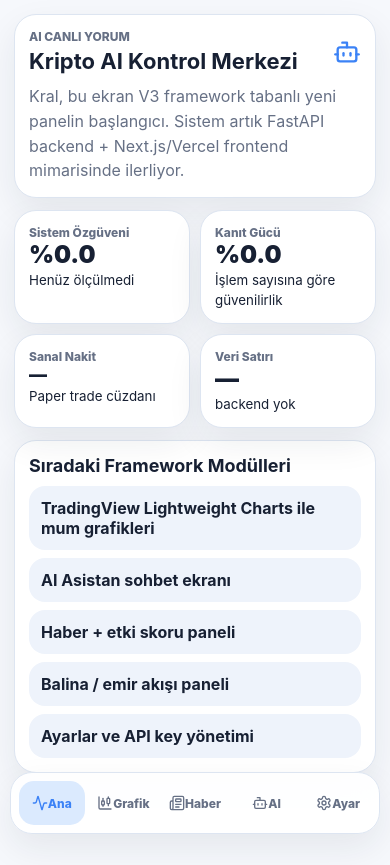
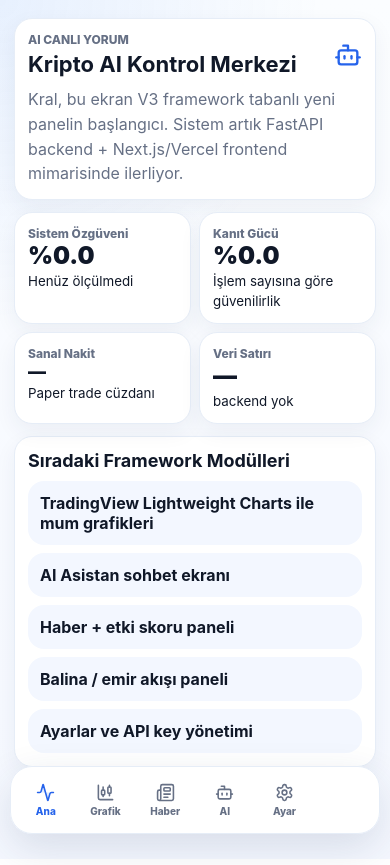
Before and after one commit to mehmetdem2005/Yeni-, a Next.js app in the folder frontend/: page / in a window 390 px wide. Built offline with nearby package versions, Linux system fonts and the light colour scheme; no server answers.

Commit message:
Refine mobile white UI theme to match target mockup

```diff
--- a/frontend/app/globals.css
+++ b/frontend/app/globals.css
@@ -1,20 +1,27 @@
 :root {
-  --bg: #f6f8fc;
+  --bg: #f5f8ff;
   --surface: #ffffff;
-  --surface-soft: #eef3fb;
-  --text: #172033;
+  --surface-soft: #f3f7ff;
+  --surface-blue: #eef5ff;
+  --text: #101828;
   --muted: #667085;
-  --border: #dde5f1;
-  --primary: #3b82f6;
-  --primary-soft: #dbeafe;
-  --good: #15803d;
-  --good-soft: #dcfce7;
-  --bad: #b91c1c;
-  --bad-soft: #fee2e2;
-  --warning: #b45309;
-  --warning-soft: #fef3c7;
-  --radius-xl: 22px;
-  --shadow-soft: 0 14px 35px rgba(31, 41, 55, 0.08);
+  --muted-2: #98a2b3;
+  --border: #e6edf7;
+  --primary: #2563eb;
+  --primary-2: #3b82f6;
+  --primary-soft: #eaf1ff;
+  --good: #16a34a;
+  --good-soft: #e8f8ef;
+  --bad: #dc2626;
+  --bad-soft: #feecec;
+  --warning: #f59e0b;
+  --warning-soft: #fff7e6;
+  --purple: #7c3aed;
+  --purple-soft: #f1edff;
+  --radius-xl: 18px;
+  --radius-lg: 14px;
+  --shadow-soft: 0 14px 34px rgba(35, 56, 92, 0.08);
+  --shadow-card: 0 8px 22px rgba(35, 56, 92, 0.06);
 }
 
 * { box-sizing: border-box; }
@@ -22,49 +29,218 @@
 html, body {
   margin: 0;
   min-height: 100%;
-  background: var(--bg);
+  background:
+    radial-gradient(circle at top left, rgba(59, 130, 246, 0.10), transparent 34%),
+    linear-gradient(180deg, #fbfdff 0%, var(--bg) 100%);
   color: var(--text);
   font-family: Inter, ui-sans-serif, system-ui, -apple-system, BlinkMacSystemFont, "Segoe UI", sans-serif;
 }
 
-body {
-  overflow-x: hidden;
+body { overflow-x: hidden; }
+
+button, input, textarea, select { font: inherit; }
+button { -webkit-tap-highlight-color: transparent; }
+a { color: inherit; text-decoration: none; }
+
+.app-shell {
+  width: min(430px, 100%);
+  margin: 0 auto;
+  padding: 18px 14px 92px;
 }
 
-button, input, textarea, select {
-  font: inherit;
+.page-title-row {
+  display: flex;
+  align-items: center;
+  justify-content: space-between;
+  gap: 10px;
+  margin: 4px 0 14px;
 }
 
-a {
-  color: inherit;
-  text-decoration: none;
+.page-title {
+  margin: 0;
+  font-size: 22px;
+  line-height: 1.08;
+  letter-spacing: -0.02em;
+  font-weight: 900;
 }
 
-.app-shell {
-  width: min(1280px, 100%);
-  margin: 0 auto;
-  padding: 14px;
-  padding-bottom: 92px;
+.chip {
+  display: inline-flex;
+  align-items: center;
+  gap: 5px;
+  min-height: 28px;
+  border-radius: 999px;
+  padding: 6px 10px;
+  background: var(--primary-soft);
+  color: var(--primary);
+  font-size: 11px;
+  font-weight: 900;
+}
+
+.confidence-badge {
+  min-width: 84px;
+  padding: 9px 10px;
+  border: 1px solid var(--border);
+  border-radius: 12px;
+  background: #fff;
+  box-shadow: var(--shadow-card);
+  text-align: center;
+}
+
+.confidence-badge span {
+  display: block;
+  color: var(--muted);
+  font-size: 9px;
+  font-weight: 900;
+}
+
+.confidence-badge b {
+  display: block;
+  margin-top: 1px;
+  color: var(--good);
+  font-size: 20px;
+  line-height: 1;
 }
 
 .card {
   background: var(--surface);
   border: 1px solid var(--border);
   border-radius: var(--radius-xl);
-  box-shadow: var(--shadow-soft);
-  padding: 14px;
+  box-shadow: var(--shadow-card);
+  padding: 13px;
+}
+
+.card-title {
+  margin: 0;
+  font-size: 15px;
+  font-weight: 900;
+  letter-spacing: -0.01em;
+}
+
+.card-muted {
+  color: var(--muted);
+  font-size: 12px;
+  line-height: 1.45;
 }
 
 .compact-grid {
   display: grid;
   grid-template-columns: repeat(2, minmax(0, 1fr));
+  gap: 8px;
+}
+
+.kpi-card {
+  min-height: 96px;
+  display: grid;
+  gap: 6px;
+}
+
+.kpi-label {
+  color: var(--muted);
+  font-size: 11px;
+  font-weight: 800;
+}
+
+.kpi-value {
+  font-size: 20px;
+  font-weight: 950;
+  letter-spacing: -0.02em;
+}
+
+.kpi-foot {
+  display: flex;
+  align-items: center;
+  justify-content: space-between;
+  gap: 8px;
+  color: var(--muted);
+  font-size: 11px;
+  font-weight: 700;
+}
+
+.icon-tile {
+  display: inline-grid;
+  place-items: center;
+  width: 34px;
+  height: 34px;
+  border-radius: 12px;
+  background: var(--primary-soft);
+  color: var(--primary);
+}
+
+.action-grid {
+  display: grid;
+  grid-template-columns: repeat(5, minmax(0, 1fr));
+  gap: 8px;
+}
+
+.action-btn {
+  min-height: 70px;
+  border: 0;
+  border-radius: 15px;
+  display: grid;
+  place-items: center;
+  gap: 5px;
+  padding: 9px 4px;
+  background: var(--surface-soft);
+  color: var(--primary);
+  font-size: 11px;
+  font-weight: 900;
+  box-shadow: inset 0 0 0 1px rgba(37, 99, 235, 0.05);
+}
+
+.action-btn svg { width: 20px; height: 20px; }
+.action-btn.green { background: linear-gradient(180deg, #20c66a, #10984f); color: #fff; }
+.action-btn.red { background: linear-gradient(180deg, #ef4444, #d92323); color: #fff; }
+.action-btn.purple { background: var(--purple-soft); color: var(--purple); }
+.action-btn.orange { background: var(--warning-soft); color: var(--warning); }
+
+.soft-list { display: grid; gap: 8px; }
+
+.signal-row {
+  display: grid;
+  grid-template-columns: 58px 1fr auto;
   gap: 10px;
+  align-items: center;
+  padding: 10px;
+  border-radius: 15px;
+  background: #fff;
+  border: 1px solid var(--border);
+}
+
+.signal-badge {
+  display: inline-grid;
+  place-items: center;
+  min-height: 38px;
+  border-radius: 13px;
+  font-weight: 950;
+  font-size: 13px;
+}
+
+.signal-badge.buy { color: var(--good); background: var(--good-soft); }
+.signal-badge.wait { color: var(--warning); background: var(--warning-soft); }
+.signal-badge.sell { color: var(--bad); background: var(--bad-soft); }
+
+.mini-line-chart {
+  height: 170px;
+  border-radius: 16px;
+  background:
+    linear-gradient(180deg, rgba(37, 99, 235, 0.08), transparent 72%),
+    repeating-linear-gradient(0deg, transparent 0 33px, rgba(102, 112, 133, 0.10) 34px 35px),
+    #fff;
+  position: relative;
+  overflow: hidden;
+}
+
+.mini-line-chart svg {
+  position: absolute;
+  inset: 0;
+  width: 100%;
+  height: 100%;
 }
 
 @media (min-width: 820px) {
-  .compact-grid {
-    grid-template-columns: repeat(4, minmax(0, 1fr));
-  }
+  .app-shell { width: min(980px, 100%); }
+  .compact-grid { grid-template-columns: repeat(4, minmax(0, 1fr)); }
 }
 
 .mobile-bottom-nav {
@@ -74,28 +250,29 @@ a {
   bottom: 10px;
   z-index: 30;
   display: grid;
-  grid-template-columns: repeat(5, 1fr);
-  gap: 6px;
-  padding: 8px;
-  background: rgba(255, 255, 255, 0.92);
+  grid-template-columns: repeat(6, 1fr);
+  gap: 2px;
+  padding: 7px 6px;
+  background: rgba(255, 255, 255, 0.96);
   border: 1px solid var(--border);
   border-radius: 22px;
-  box-shadow: var(--shadow-soft);
-  backdrop-filter: blur(12px);
+  box-shadow: 0 14px 40px rgba(35, 56, 92, 0.14);
+  backdrop-filter: blur(16px);
 }
 
 .mobile-bottom-nav a {
-  display: flex;
-  min-height: 44px;
+  display: grid;
+  min-height: 52px;
   align-items: center;
-  justify-content: center;
-  border-radius: 15px;
-  color: var(--muted);
-  font-size: 12px;
-  font-weight: 800;
+  justify-items: center;
+  align-content: center;
+  gap: 3px;
+  border-radius: 16px;
+  color: #667085;
+  font-size: 10px;
+  font-weight: 850;
 }
 
-.mobile-bottom-nav a.active {
-  background: var(--primary-soft);
-  color: var(--primary);
-}
+.mobile-bottom-nav a svg { width: 19px; height: 19px; }
+.mobile-bottom-nav a.active { background: transparent; color: var(--primary); }
+.mobile-bottom-nav a.active svg { fill: rgba(37, 99, 235, 0.12); }
```
